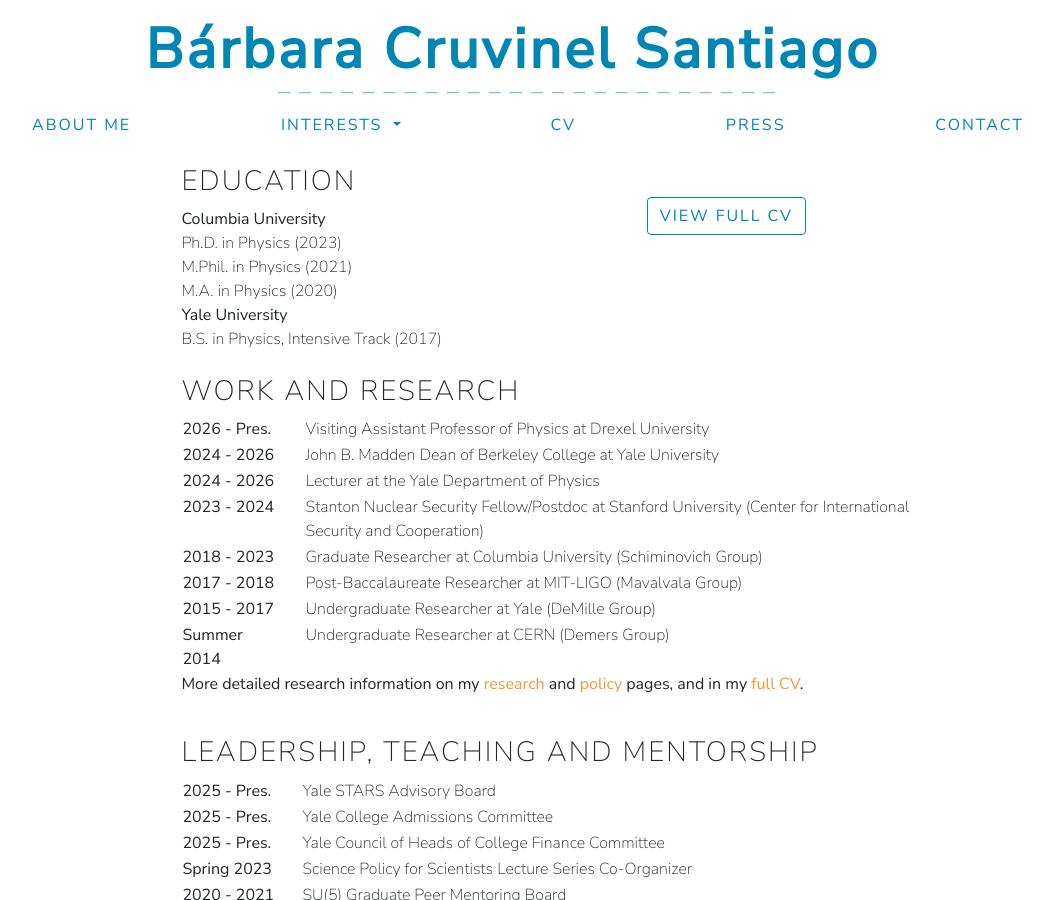
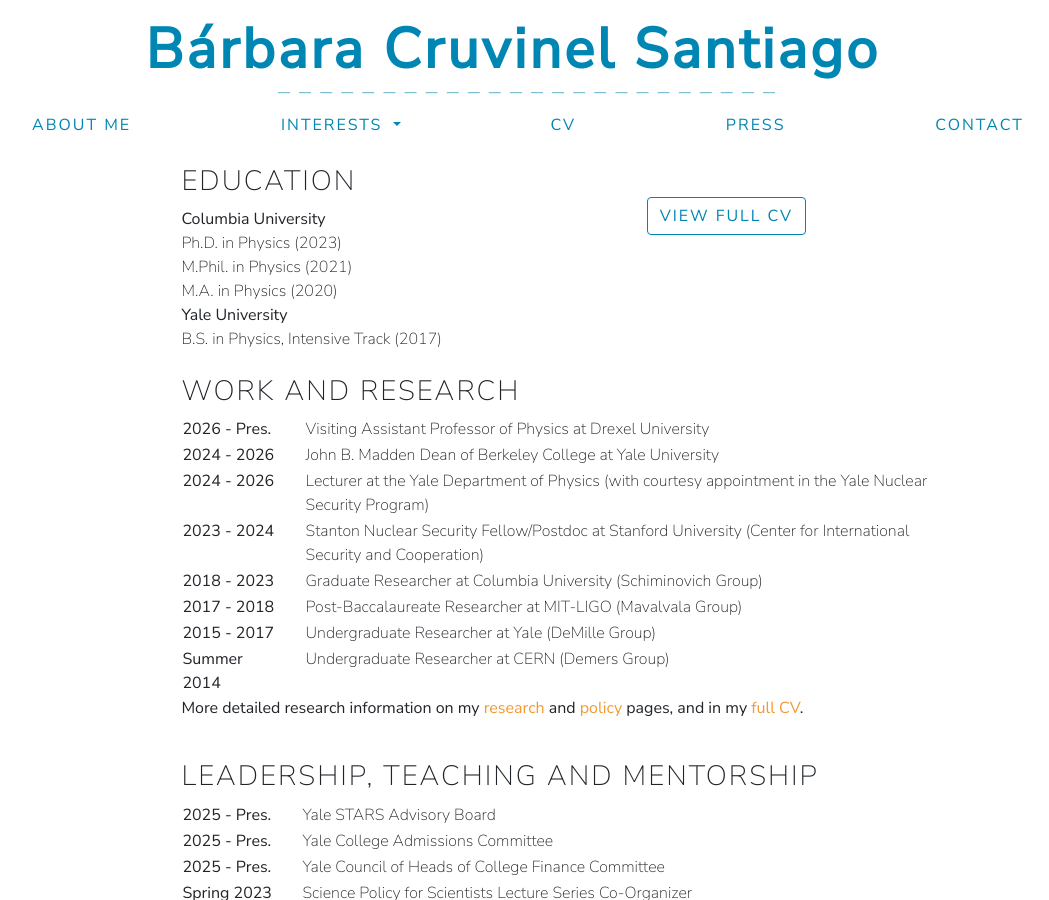
Before and after one commit to barbaracrusan/barbaracrusan.github.io, a Jekyll site: the page built from cv.html, in a window 1280 px wide and 900 px high. Shown: the whole window, without its empty margins (112-1161 px from the left). Built offline with Jekyll 4.4.1, drawn with Linux system fonts in a browser that asks for light colours; nearby versions of some CDN libraries.

Commit message:
Update cv.html

```diff
--- a/cv.html
+++ b/cv.html
@@ -40,7 +40,7 @@
         </tr>
         <tr>
           <td><b>2024 - 2026</b></td>
-          <td>Lecturer at the Yale Department of Physics</td>
+          <td>Lecturer at the Yale Department of Physics (with courtesy appointment in the Yale Nuclear Security Program)</td>
         </tr>
         <tr>
           <td><b>2023 - 2024</b></td>
```
